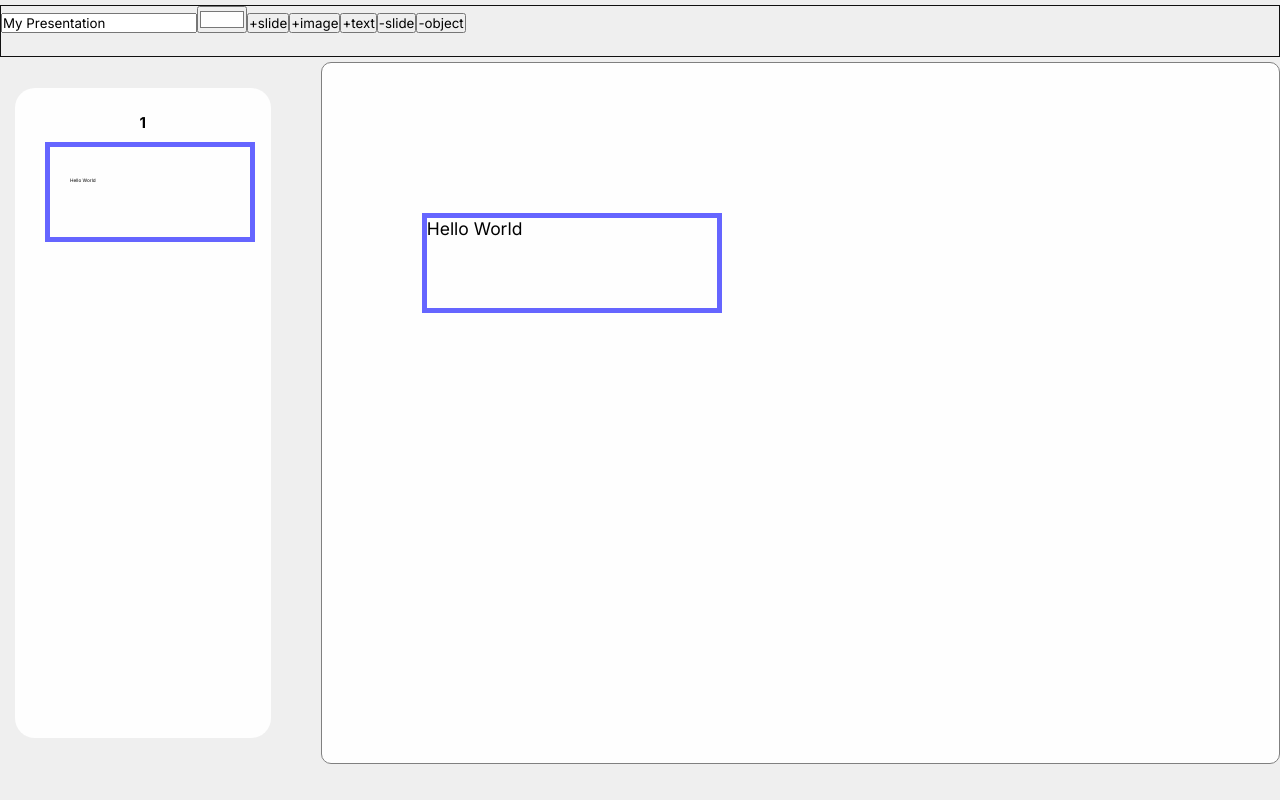
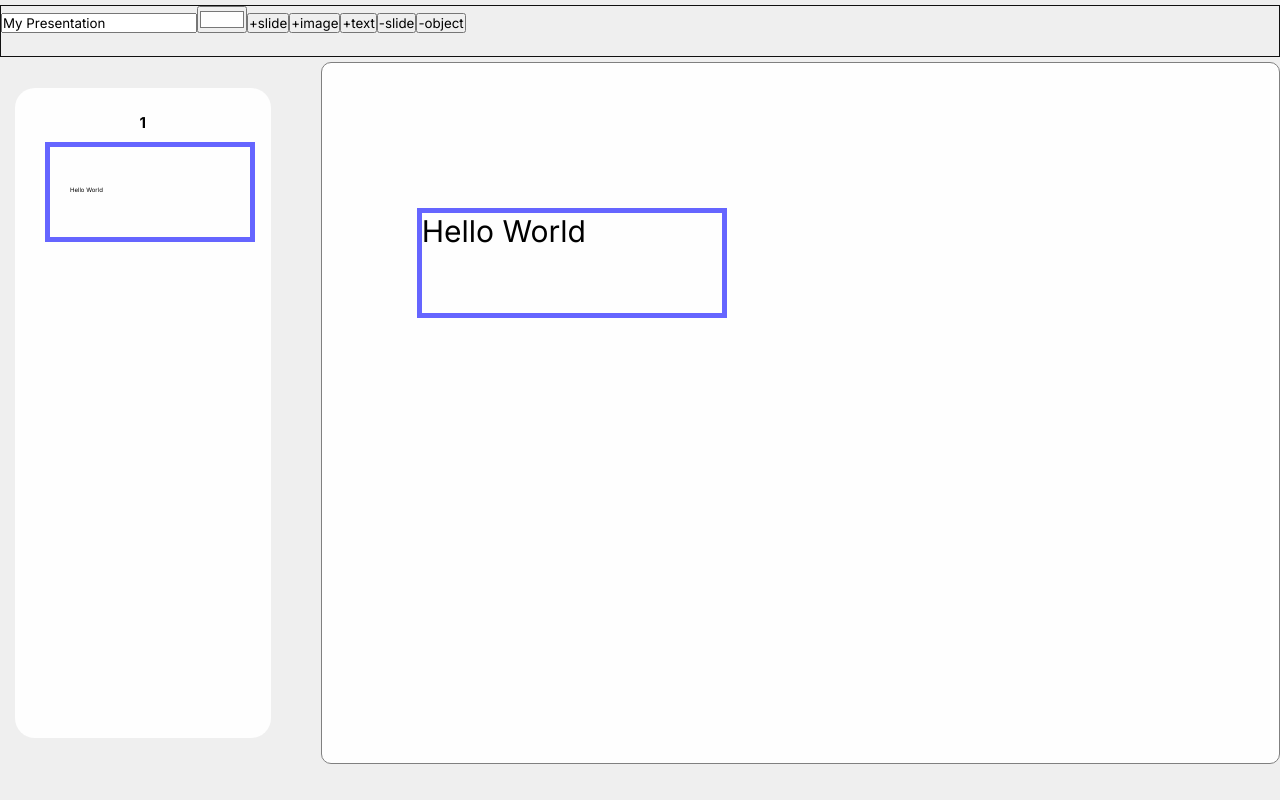
Before and after one commit to YaNeVLAD/Frontend_React, a React (Vite) app: page / in a window 1280 px wide. Both pictures are taken after a click on the button "+text". Built offline with nearby package versions, Linux system fonts and the light colour scheme.

Commit message:
Сделал динамическое изменение высоты у TextArea

```diff
--- a/src/common/BaseTextArea.ts
+++ b/src/common/BaseTextArea.ts
@@ -8,9 +8,9 @@ const BASE_TEXT_AREA: TextAreaType = {
     size: { width: 300, height: 100 },
     turnAngle: 0,
     value: 'Hello World',
-    font: 'Arial',
+    font: 'Inter, sans-serif',
     color: 'black',
-    textSize: 16,
+    textSize: 30,
 }
 
 export { BASE_TEXT_AREA }
--- a/src/components/slideObject/SlideObject.tsx
+++ b/src/components/slideObject/SlideObject.tsx
@@ -23,6 +23,8 @@ function SlideObject({ object, isSelected, scale }: SlideObjectProps) {
                 context={object}
                 scale={scale} />
             break
+        default:
+            throw Error(`Unknown slide object type.`)
     }
 
     const slideObjectStyle: CSSProperties = {
@@ -33,7 +35,7 @@ function SlideObject({ object, isSelected, scale }: SlideObjectProps) {
         transform: 'rotate(' + object.turnAngle + 'deg)',
     }
 
-    if (isSelected) slideObjectStyle.border = 'solid 5px #6565FF'
+    if (isSelected) slideObjectStyle.outline = 'solid 5px #6565FF'
 
     return (
         <div className={style.slideObject} style={slideObjectStyle}>
--- /dev/null
+++ b/src/storage/actions/object/changeSize.ts
@@ -0,0 +1,31 @@
+import { deepCopy } from "../../deepCopy"
+import { EditorType } from "../../types"
+
+function changeObjectSize(editor: EditorType, { width, height }: { width: number, height: number }): EditorType {
+    const editorCopy = deepCopy(editor)
+
+    if (editorCopy.selection.selectedObject?.type != 'textObj') return editor
+
+    const selectedSlide = editorCopy.presentation.slides.find(
+        slide => slide.id == editorCopy.selection.selectedSlide.id
+    )
+    if (selectedSlide == undefined) return editor
+
+    const selectedObject = selectedSlide.objects.find(
+        obj => obj.id == editorCopy.selection.selectedObject?.id
+    )
+    if (selectedObject == undefined) return editor
+
+    selectedObject.size.height = height
+    selectedObject.size.width = width
+
+    return {
+        ...editorCopy,
+        selection: {
+            selectedSlide: selectedSlide,
+            selectedObject: selectedObject
+        }
+    }
+}
+
+export { changeObjectSize }
--- a/src/views/slide/textArea/TextArea.tsx
+++ b/src/views/slide/textArea/TextArea.tsx
@@ -4,6 +4,7 @@ import { TextAreaType } from '../../../storage/types'
 import { dispatch } from '../../../storage/editor'
 import { useEffect, useRef, useState } from 'react'
 import { selectObject } from '../../../storage/actions/object/select'
+import { changeObjectSize } from '../../../storage/actions/object/changeSize'
 import style from './TextArea.module.css'
 
 const MINIMUM_TEXT_SIZE = 1.5
@@ -17,12 +18,20 @@ function TextArea({ context, scale }: TextAreaProps) {
     const [isEditable, setIsEditable] = useState(false)
     const textAreaRef = useRef<HTMLTextAreaElement>(null)
 
+    const textAreaStyle = {
+        fontFamily: context.font,
+        fontSize: (context.textSize * scale) < MINIMUM_TEXT_SIZE
+            ? MINIMUM_TEXT_SIZE
+            : context.textSize * scale,
+        color: context.color,
+    }
+
     useEffect(() => {
         setIsEditable(true)
         if (textAreaRef.current) {
-            const textarea = textAreaRef.current
-            textarea.focus()
-            textarea.selectionStart = textarea.selectionEnd = textarea.value.length
+            const textArea = textAreaRef.current
+            textArea.focus()
+            textArea.selectionStart = textArea.selectionEnd = textArea.value.length
         }
     }, [])
 
@@ -39,12 +48,15 @@ function TextArea({ context, scale }: TextAreaProps) {
     const onChange = (event: React.ChangeEvent<HTMLTextAreaElement>) => {
         const value = (event.target as HTMLTextAreaElement).value
         dispatch(changeTextValue, { value: value })
-    }
 
-    const textAreaStyle = {
-        font: context.font,
-        fontSize: context.textSize * scale + MINIMUM_TEXT_SIZE,
-        color: context.color,
+        if (textAreaRef.current) {
+            const textArea = textAreaRef.current
+
+            textArea.style.height = 'auto'
+            textArea.style.height = `${textArea.scrollHeight}px`
+
+            dispatch(changeObjectSize, { width: context.size.width, height: textArea.scrollHeight })
+        }
     }
 
     return (
@@ -59,7 +71,7 @@ function TextArea({ context, scale }: TextAreaProps) {
                 className={style.textAreaInput}
                 autoFocus
                 readOnly={!isEditable}
-                rows={4}
+                rows={1}
                 onBlur={onBlur}
                 onChange={onChange} />
         </div>
```
